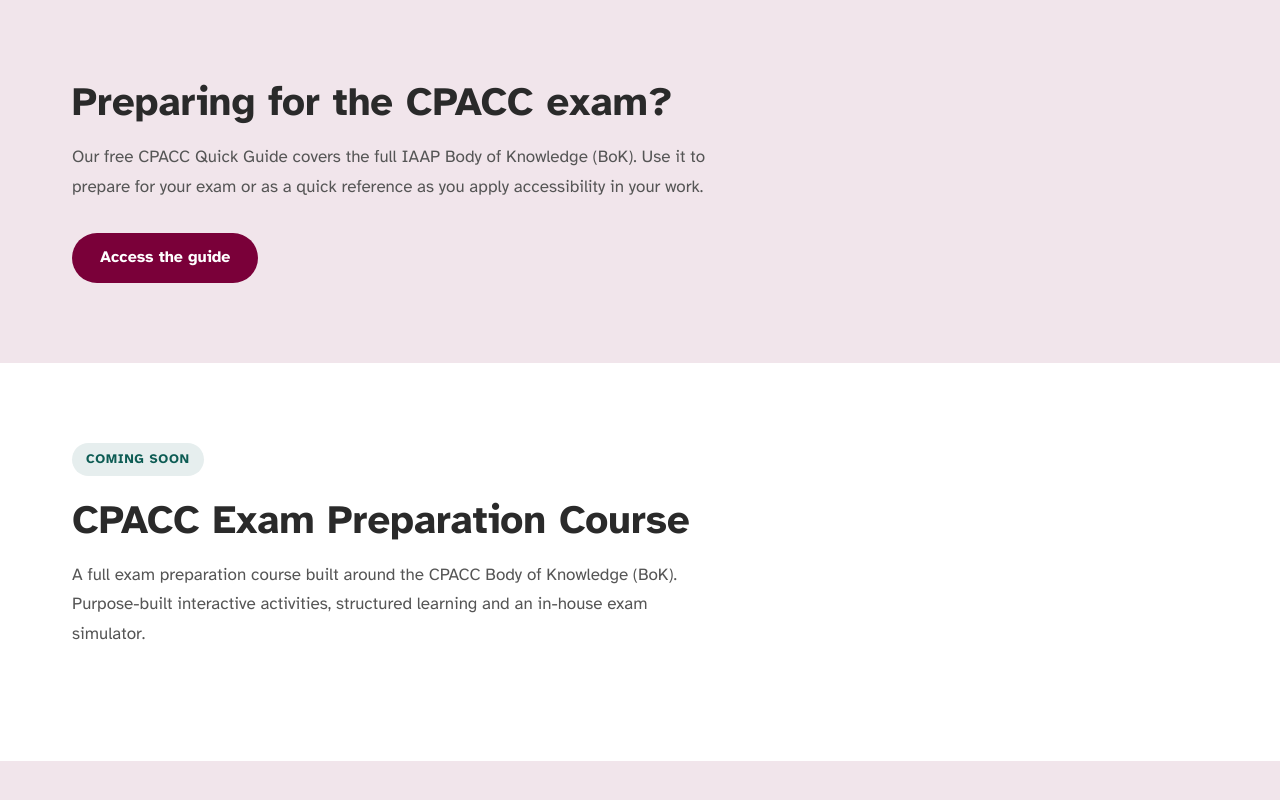
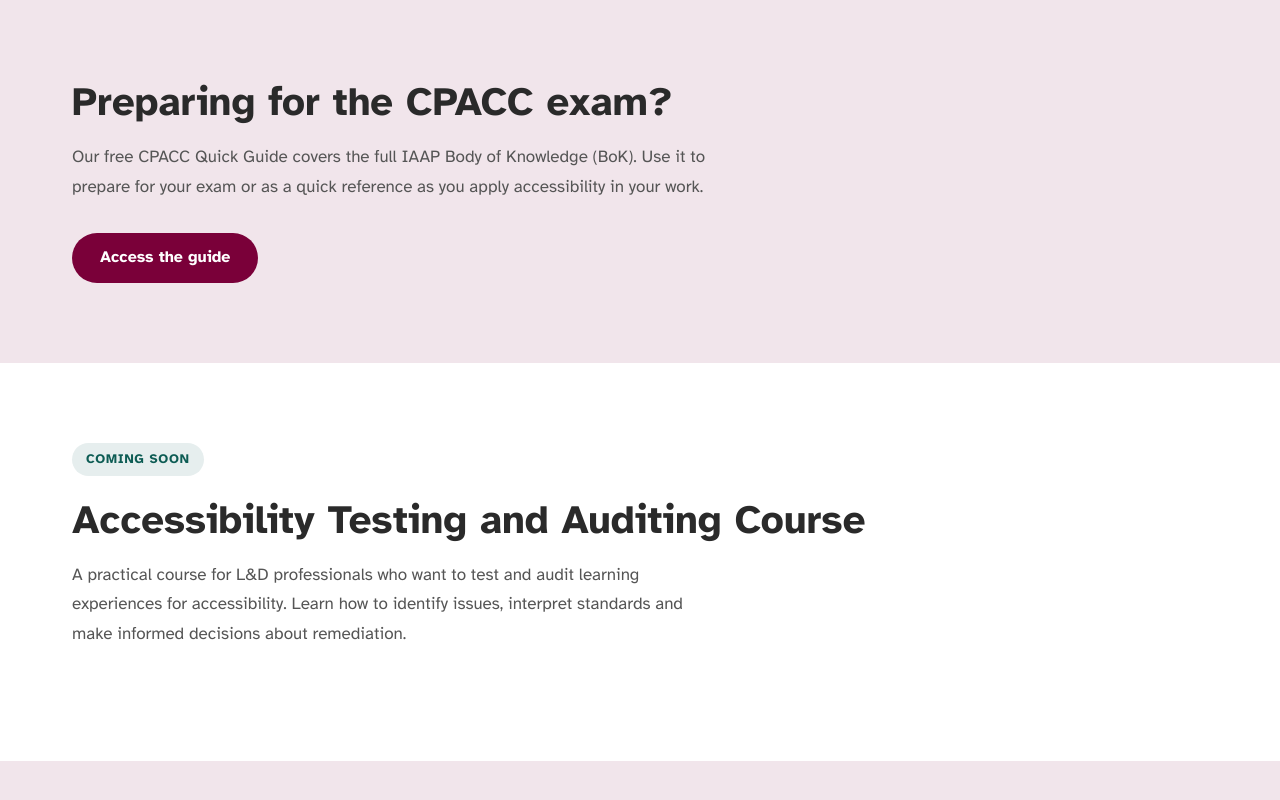
Before and after one commit to martinrbrown/learning-makers-website, a Next.js app: page /a11y-courses in a window 1280 px wide. Shown: the part 374-1174 px from the top of the page. Built offline with nearby package versions, Linux system fonts and the light colour scheme.

Commit message:
Consistency in language tweaks.

```diff
--- a/app/a11y-courses/page.tsx
+++ b/app/a11y-courses/page.tsx
@@ -44,11 +44,12 @@
         <div className="container">
           <p className={styles.comingSoonBadge}>Coming soon</p>
           <h2 id="course-heading" className={styles.courseHeading}>
-            CPACC Exam Preparation Course
+            Accessibility Testing and Auditing Course
           </h2>
           <p className={styles.body}>
-            A full exam preparation course built around the CPACC Body of Knowledge (BoK).
-            Purpose-built interactive activities, structured learning and an in-house exam simulator.
+            A practical course for L&amp;D professionals who want to test and audit learning
+            experiences for accessibility. Learn how to identify issues, interpret standards and make
+            informed decisions about remediation.
           </p>
         </div>
       </section>
--- a/app/about/page.tsx
+++ b/app/about/page.tsx
@@ -42,8 +42,8 @@
               <p className={styles.role}>Instructional designer &amp; accessibility specialist</p>
               <div className={styles.bioBody}>
                 <p>
-                  Martin has spent decades building digital learning for government, not-for-profit
-                  and community organisations. Accessibility has been at the centre of that work —
+                  Martin has spent decades building digital learning for government, education and
+                  training, and not-for-profit organisations. Accessibility has been at the centre of that work —
                   not as a compliance requirement, but as a design discipline.
                 </p>
                 <p>
--- a/app/contact/page.tsx
+++ b/app/contact/page.tsx
@@ -14,7 +14,7 @@
     <>
       <HeroSection
         h1="Get in touch"
-        subheading="We work with education, health and not-for-profit organisations. Tell us about your project and we'll be in touch shortly."
+        subheading="We work with government, education and training, and not-for-profit organisations. Tell us about your project and we'll be in touch shortly."
         imageSrc="/contact.png"
         imageAlt=""
         imageSize="icon"
```
